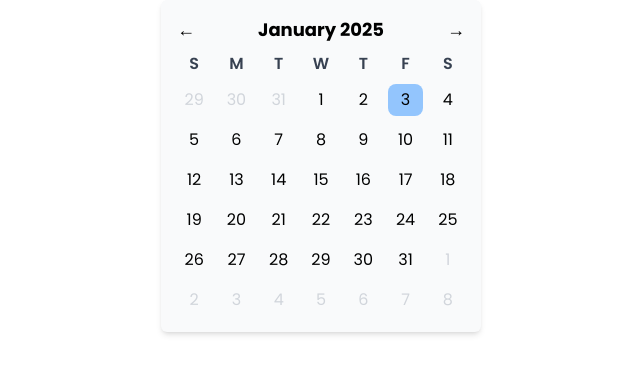
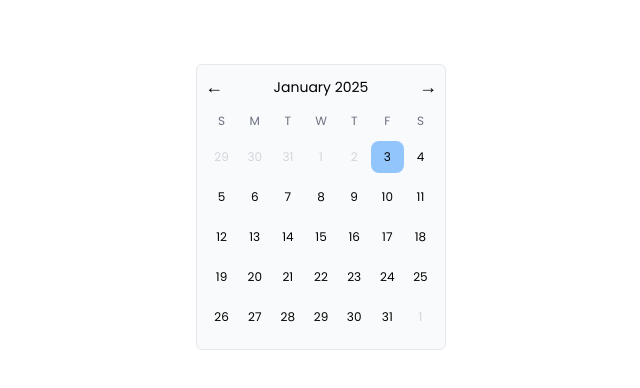
Before and after one commit to dawitYenew12/Afriwork_clone, a React (Vite) app in the folder webApp/: page /pick in a window 1280 px wide. Shown: the top 388 px of the page, without its empty margins (319-959 px from the left). Built offline with nearby package versions, Linux system fonts and the light colour scheme.

Commit message:
custom date picker: UI done some picking logic remain to be implemented

```diff
--- a/webApp/src/pages/DatePicker.jsx
+++ b/webApp/src/pages/DatePicker.jsx
@@ -1,28 +1,40 @@
 import React, { useState } from "react";
+import MonthYearPicker from "./MonthYearPicker";
 
 const DatePicker = () => {
   const today = new Date();
   const [currentMonth, setCurrentMonth] = useState(today.getMonth()); // Start with the current month
   const [currentYear, setCurrentYear] = useState(today.getFullYear()); // Start with the current year
   const [currentDay, setCurrentDay] = useState(today.getDate()); // Start with the current day
+  const [selectedDate, setSelectedDate] = useState(null); // State to store the selected date
+  const [isMonthYearPickerVisible, setIsMonthYearPickerVisible] =
+    useState(false); // State to toggle MonthYearPicker visibility
 
-  const daysInMonth = new Date(currentYear, currentMonth + 1, 0).getDate(); // Number of days in the current month
-  const firstDayOfMonth = new Date(currentYear, currentMonth, 1).getDay(); // First weekday of the current month
-  const daysInPrevMonth = new Date(currentYear, currentMonth, 0).getDate(); // Last day of the previous month
-
+  // Calculate number of days in the current month
+  const daysInMonth = new Date(currentYear, currentMonth + 1, 0).getDate();
+  // Calculate the first weekday of the current month (0 = Sunday, 6 = Saturday)
+  const firstDayOfMonth = new Date(currentYear, currentMonth, 1).getDay();
+  // Calculate number of days in the previous month
+  const daysInPrevMonth = new Date(currentYear, currentMonth, 0).getDate();
 
   const daysOfWeek = ["S", "M", "T", "W", "T", "F", "S"];
 
-  // Handles month navigation
+  // Handle previous month navigation
   const handlePrevMonth = () => {
-    if (currentMonth === 0) {
-      setCurrentMonth(11); // Go to December of the previous year
-      setCurrentYear(currentYear - 1);
-    } else {
-      setCurrentMonth(currentMonth - 1);
+    if (
+      currentYear > today.getFullYear() ||
+      (currentMonth > 0 && currentYear === today.getFullYear())
+    ) {
+      if (currentMonth === 0) {
+        setCurrentMonth(11); // Go to December of the previous year
+        setCurrentYear(currentYear - 1);
+      } else {
+        setCurrentMonth(currentMonth - 1);
+      }
     }
   };
 
+  // Handle next month navigation
   const handleNextMonth = () => {
     if (currentMonth === 11) {
       setCurrentMonth(0); // Go to January of the next year
@@ -32,13 +44,31 @@ const DatePicker = () => {
     }
   };
 
+  const handleDayClick = (day, month, year) => {
+    const clickedDate = new Date(year, month, day);
+    if (selectedDate && clickedDate.getTime() === selectedDate.getTime()) {
+      setSelectedDate(null); // Deselect if it's already selected
+    } else {
+      console.log(clickedDate);
+      setSelectedDate(clickedDate);
+    }
+  };
+
+  const handleMonthClick = () => {
+    setIsMonthYearPickerVisible(!isMonthYearPickerVisible);
+  };
+
   // Generate days to display in the grid
-  const daysGrid = [];
+  const days = [];
 
-  // Fill in the days from the previous month
+  // Fill in the days of the previous month to complete the grid
   for (let i = firstDayOfMonth - 1; i >= 0; i--) {
-    daysGrid.push(
-      <div key={`prev-${i}`} className=" py-1 text-gray-300 cursor-pointer hover:bg-gray-200 rounded-lg">
+    days.push(
+      <div
+        key={`prev-${i}`}
+        className="flex-1 flex items-center justify-center p-2 text-gray-300 cursor-pointer hover:bg-gray-200 rounded-lg"
+        onClick={() => {}}
+      >
         {daysInPrevMonth - i}
       </div>
     );
@@ -46,35 +76,50 @@ const DatePicker = () => {
 
   // Fill in the days of the current month
   for (let i = 1; i <= daysInMonth; i++) {
-    daysGrid.push(
+    days.push(
       <div
         key={`current-${i}`}
-        className={`py-1 cursor-pointer hover:bg-gray-200 rounded-lg ${
+        className={`flex-1 flex items-center justify-center p-2 cursor-pointer hover:bg-gray-200 rounded-lg ${
           i === currentDay ? "bg-blue-300" : ""
+        } ${i < currentDay ? "text-gray-300" : ""} ${
+          selectedDate && i === selectedDate.getDate()
+            ? "hover:bg-red-400 bg-red-400"
+            : ""
         }`}
+        onClick={() => handleDayClick(i, currentMonth, currentYear)}
       >
         {i}
       </div>
     );
   }
 
-  // Fill in the days of the next month to complete the grid (42 slots for a 6-week calendar grid)
-  const remainingSlots = 42 - daysGrid.length;
+  // Fill in the days of the next month to complete the grid (35 slots for a 5-week calendar grid)
+  const remainingSlots = 35 - days.length;
   for (let i = 1; i <= remainingSlots; i++) {
-    daysGrid.push(
-      <div key={`next-${i}`} className="py-1 text-gray-300 cursor-pointer hover:bg-gray-200 rounded-lg">
+    days.push(
+      <div
+        key={`next-${i}`}
+        className="flex-1 flex items-center justify-center p-2 cursor-pointer text-gray-300 cursor-pointer hover:bg-gray-200 rounded-lg "
+        onClick={() => handleDayClick(i, currentMonth + 1, currentYear)}
+      >
         {i}
       </div>
     );
   }
 
+  // Group days into weeks (7 days per row)
+  const weeks = [];
+  for (let i = 0; i < days.length; i += 7) {
+    weeks.push(days.slice(i, i + 7));
+  }
+
   return (
-    <div className="max-w-xs mx-auto p-4 bg-gray-50 shadow-md rounded-md">
+    <div className="max-w-[250px] mx-auto p-2 bg-gray-50 border border-gray-200 rounded-md mt-16 relative">
       <div className="flex justify-between items-center mb-2">
         <button onClick={handlePrevMonth} className="text-lg">
           &#8592;
         </button>
-        <h2 className="text-lg font-bold">
+        <h2 className="text-sm cursor-pointer" onClick={handleMonthClick}>
           {new Date(currentYear, currentMonth).toLocaleString("default", {
             month: "long",
           })}{" "}
@@ -85,18 +130,28 @@ const DatePicker = () => {
         </button>
       </div>
 
+      {isMonthYearPickerVisible && (
+        <div className="absolute left-0 w-full flex items-center justify-center">
+          <MonthYearPicker />
+        </div>
+      )}
+
       {/* Weekdays */}
-      <div className="grid grid-cols-7 gap-2 text-center font-semibold">
+      <div className="flex text-center text-gray-500 text-xs">
         {daysOfWeek.map((day, index) => (
-          <div key={index} className="text-gray-700">
+          <div key={index} className="flex-1 py-1">
             {day}
           </div>
         ))}
       </div>
 
-      {/* Days grid */}
-      <div className="grid grid-cols-7 gap-2 text-center mt-2">
-        {daysGrid}
+      {/* Days */}
+      <div className="flex flex-col mt-2 text-xs">
+        {weeks.map((week, index) => (
+          <div key={index} className="flex mb-2">
+            {week}
+          </div>
+        ))}
       </div>
     </div>
   );
--- a/webApp/src/pages/MonthYearPicker.jsx
+++ b/webApp/src/pages/MonthYearPicker.jsx
@@ -1,14 +1,25 @@
 import React, { useState } from "react";
+import YearRangePicker from "./YearRangePicker";
 
 const MonthYearPicker = () => {
   const today = new Date();
   const [currentYear, setCurrentYear] = useState(today.getFullYear()); // Start with the current year
   const currentMonth = today.getMonth(); // Get the current month (0 = January, 11 = December)
+  const [isYearRangeVisible, setIsYearRangeVisible] = useState(false); // State to toggle YearRange visibility
 
   const months = [
-    "Jan", "Feb", "Mar", "Apr",
-    "May", "Jun", "Jul", "Aug",
-    "Sep", "Oct", "Nov", "Dec"
+    "Jan",
+    "Feb",
+    "Mar",
+    "Apr",
+    "May",
+    "Jun",
+    "Jul",
+    "Aug",
+    "Sep",
+    "Oct",
+    "Nov",
+    "Dec",
   ];
 
   const handlePrevYear = () => {
@@ -21,28 +32,35 @@ const MonthYearPicker = () => {
     setCurrentYear(currentYear + 1);
   };
 
+  const handleYearClick = () => {
+    setIsYearRangeVisible(!isYearRangeVisible);
+  }
+
   return (
-    <div className="max-w-xs mx-auto p-4 bg-gray-50 shadow-md rounded-md">
-      <div className="flex justify-between items-center mb-4">
+    <div className="w-[220px] p-2 bg-gray-50 border border-gray-200 rounded-md">
+      <div className="flex justify-between items-center mb-2">
         <button
           onClick={handlePrevYear}
           disabled={currentYear === today.getFullYear()}
-          className={`text-lg ${currentYear === today.getFullYear() ? "text-gray-300" : "text-black"}`}
+          className={`text-lg ${
+            currentYear === today.getFullYear() ? "text-gray-300" : "text-black"
+          }`}
         >
           &#8592;
         </button>
-        <h2 className="text-lg font-bold">{currentYear}</h2>
+        <h2 className="text-sm cursor-pointer" onClick={handleYearClick}>{currentYear}</h2>
         <button onClick={handleNextYear} className="text-lg">
           &#8594;
         </button>
       </div>
+      {isYearRangeVisible && <div className="absolute left-0 top-0 w-full flex items-center justify-center"> <YearRangePicker onYearClick={handleYearClick}/></div>}
 
       {/* Month Grid (4x3 layout) */}
-      <div className="grid grid-cols-4 gap-2 text-center">
+      <div className="grid grid-cols-4 gap-1 text-center">
         {months.map((month, index) => (
           <div
             key={month}
-            className={`py-2 cursor-pointer hover:bg-gray-200 rounded-lg ${
+            className={`py-1 cursor-pointer hover:bg-gray-200 text-sm rounded-md ${
               currentYear === today.getFullYear() && index === currentMonth
                 ? "bg-blue-300"
                 : ""
--- a/webApp/src/pages/YearRangePicker.jsx
+++ b/webApp/src/pages/YearRangePicker.jsx
@@ -1,6 +1,6 @@
 import React, { useState } from "react";
 
-const YearRangePicker = () => {
+const YearRangePicker = ({ onYearClick }) => {
   const today = new Date();
   const currentYear = today.getFullYear();
 
@@ -24,10 +24,12 @@ const YearRangePicker = () => {
     setStartYear(startYear + yearsPerPage); // Go forward by 12 years
   };
 
+
+
   return (
-    <div className="max-w-xs mx-auto p-4 bg-gray-50 shadow-md rounded-md">
+    <div className="w-[220px] p-2 bg-gray-50 border border-gray-200 rounded-md">
       {/* Header showing the range of years */}
-      <div className="flex justify-between items-center mb-4">
+      <div className="flex justify-between items-center">
         <button
           onClick={handlePrevYears}
           disabled={startYear <= minYear} // Disable if we are at the minimum year range
@@ -35,7 +37,7 @@ const YearRangePicker = () => {
         >
           &#8592;
         </button>
-        <h2 className="text-lg font-bold">{`${startYear} - ${startYear + yearsPerPage - 1}`}</h2>
+        <h2 className="text-sm cursor-pointer" onClick={onYearClick}>{`${startYear} - ${startYear + yearsPerPage - 1}`}</h2>
         <button onClick={handleNextYears} className="text-lg">
           &#8594;
         </button>
@@ -46,13 +48,13 @@ const YearRangePicker = () => {
         {getYearRange().map((year) => (
           <div
             key={year}
-            className={`py-2 cursor-pointer rounded-lg ${
+            className={`py-1 cursor-pointer rounded-lg ${
               year === currentYear
                 ? "bg-blue-300" // Highlight current year
                 : year > currentYear
                 ? "hover:bg-gray-200 text-black" // Future years are selectable
                 : "text-gray-400" // Past years are not selectable
-            }`}
+            } text-sm`}
           >
             {year}
           </div>
```
